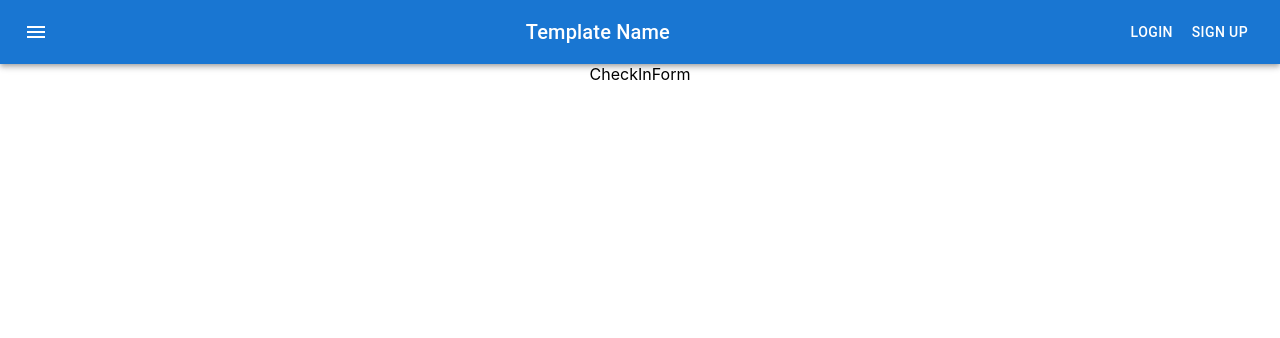
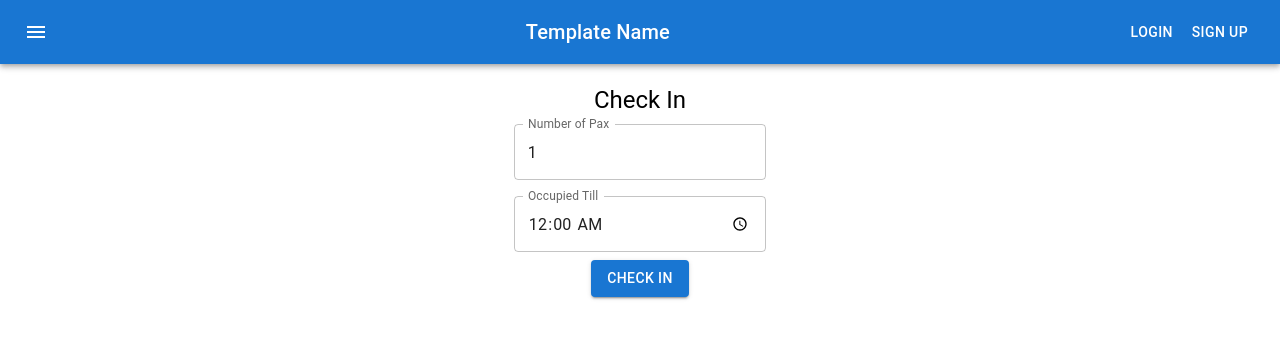
Before and after one commit to TJun-Jie/React-starter-template, a React (Create React App) app: page /checkinform in a window 1280 px wide. Shown: the top 338 px of the page. Built offline with nearby package versions, Linux system fonts and the light colour scheme; no server answers.

Commit message:
create checkin form

```diff
--- a/src/pages/CheckInOut/CheckInForm.tsx
+++ b/src/pages/CheckInOut/CheckInForm.tsx
@@ -1,5 +1,60 @@
 import React from "react";
+import { Box, TextField, Button, Typography } from "@mui/material";
+import { useFormik } from "formik";
+import { useNavigate } from "react-router-dom";
 
 export const CheckInForm = () => {
-    return (<div>CheckInForm</div>)
+    const navigate = useNavigate()
+    const formik = useFormik({
+        initialValues: {
+            numberOfPax: '1',
+            timeOccupiedTill: '00:00',
+        },
+        onSubmit: (values) =>{
+            console.log(values);
+
+            // Handle check in logic here
+
+            navigate('/checkinsuccess')
+        }
+    });
+
+    return (
+        <Box
+        sx={{
+            '& .MuiTextField-root': { m: 1, width: '25ch' },
+        }}
+      >
+        <Typography variant="h5"  sx={{ paddingTop: "20px"}}>
+               Check In
+            </Typography>
+    <form onSubmit={formik.handleSubmit}>
+        <div>
+            <TextField
+                label="Number of Pax"
+                id = "numberOfPax"
+                name = "numberOfPax"
+                type="number"
+                inputProps={{min:1, max:4}}
+                value = {formik.values.numberOfPax}
+                onChange={formik.handleChange}
+                error = {formik.touched.numberOfPax && Boolean(formik.errors.numberOfPax)}
+                helperText={formik.touched.numberOfPax && formik.errors.numberOfPax}
+            />
+        </div>
+        <div>
+            <TextField
+                label="Occupied Till"
+                id="timeOccupiedTill"
+                name="timeOccupiedTill"
+                type="time"
+                value={formik.values.timeOccupiedTill}
+                onChange={formik.handleChange}
+                error={formik.touched.timeOccupiedTill && Boolean(formik.errors.timeOccupiedTill)}
+                helperText={formik.touched.timeOccupiedTill && formik.errors.timeOccupiedTill}
+            />
+        </div>
+        <Button color="primary" variant="contained" type="submit">Check In</Button>
+    </form>
+    </Box>)
 }
```
